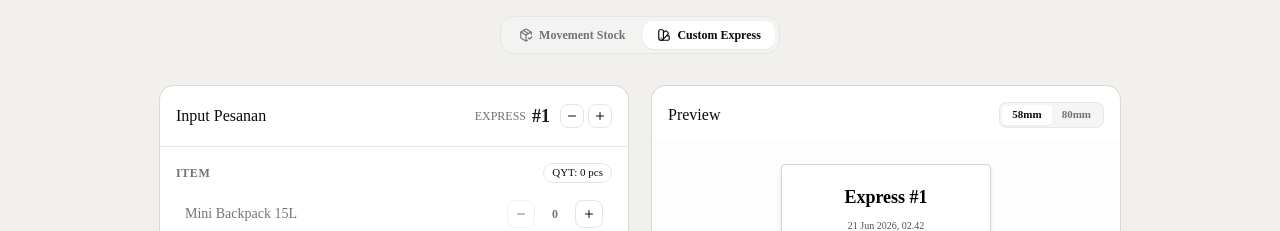
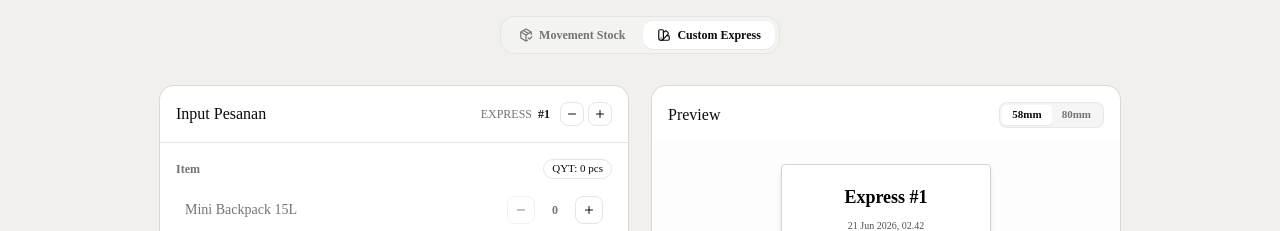
Before and after one commit to haghest/movementstock, a Next.js app: page /cmd in a window 1280 px wide. Shown: the top 231 px of the page. Built offline with nearby package versions, Linux system fonts and the light colour scheme; no server answers.

Commit message:
update page.tsx

```diff
--- a/app/cmd/page.tsx
+++ b/app/cmd/page.tsx
@@ -334,7 +334,7 @@ export default function CmdPage() {
               </CardTitle>
               <div className="flex items-center gap-1.5 text-xs">
                 <span className="font-medium text-muted-foreground">EXPRESS</span>
-                <span className="font-semibold text-primary text-lg">#{expressNumber}</span>
+                <span className="font-semibold text-primary">#{expressNumber}</span>
                 <div className="flex items-center gap-1 ml-1">
                   <Button
                     type="button"
@@ -376,7 +376,7 @@ export default function CmdPage() {
             {/* 1. JUMLAH BARANG (SIMPLE COUNTER ROWS) */}
             <div className="space-y-2">
               <div className="flex justify-between items-center">
-                <label className="text-xs font-bold uppercase tracking-wider text-muted-foreground">
+                <label className="text-xs font-bold   text-muted-foreground">
                   Item
                 </label>
                 <Badge variant={totalQty > 0 ? "default" : "outline"} className="text-[11px]">
@@ -391,7 +391,7 @@ export default function CmdPage() {
                   return (
                     <div
                       key={bag}
-                      className={`flex items-center justify-between border p-2 rounded-md transition-all ${isSelected
+                      className={`flex items-center justify-between border p-2 rounded-lg transition-all ${isSelected
                         ? "bg-background border border-primary/40"
                         : "hover:bg-muted/50 border border-transparent"
                         }`}
@@ -404,8 +404,7 @@ export default function CmdPage() {
                         <Button
                           type="button"
                           variant="outline"
-                          size="sm"
-                          className="h-7 w-7 p-0"
+                          size="icon-sm"
                           onClick={() => updateQty(bag, -1)}
                           disabled={qty === 0}
                         >
@@ -417,8 +416,7 @@ export default function CmdPage() {
                         <Button
                           type="button"
                           variant="outline"
-                          size="sm"
-                          className="h-7 w-7 p-0"
+                          size="icon-sm"
                           onClick={() => updateQty(bag, 1)}
                         >
                           <Plus className="size-3" />
```
